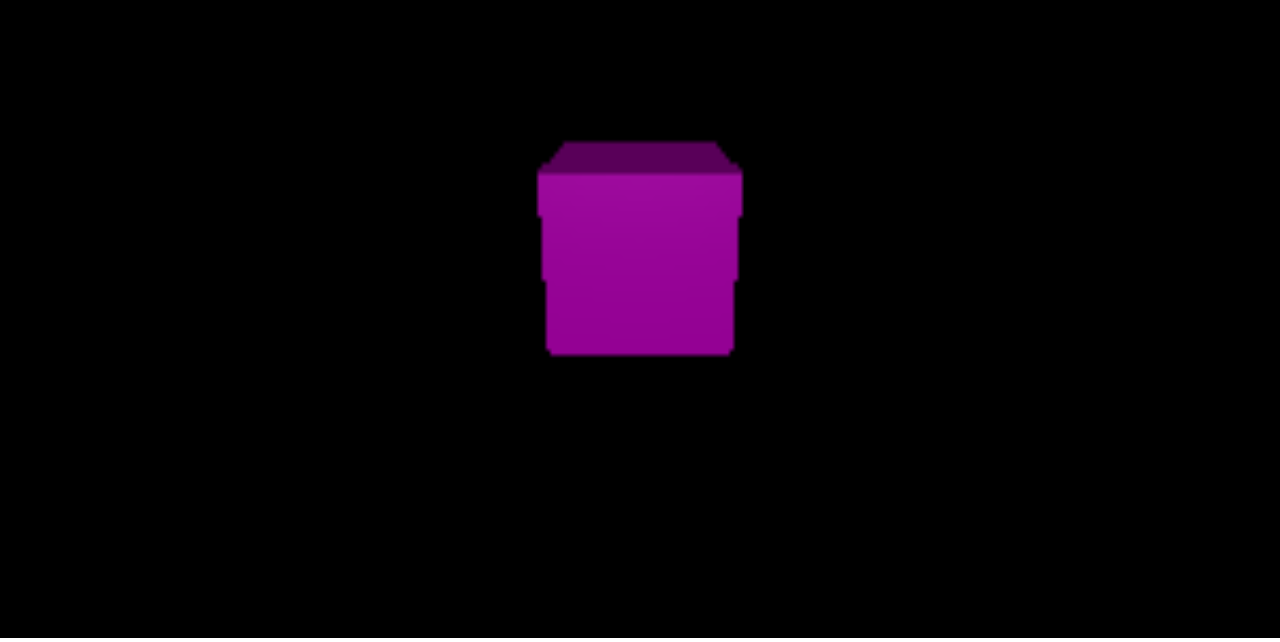
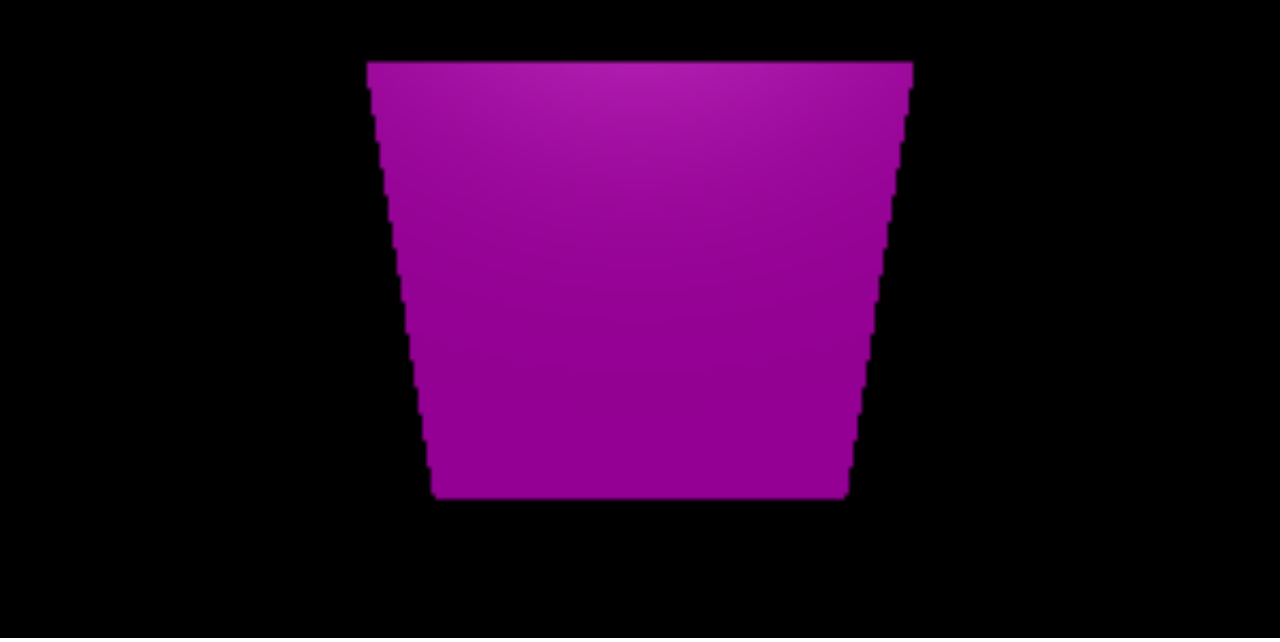
Before and after one commit to JohnAnon9771/Threejs-journey, a website built with Parcel: page index.html in a window 1280 px wide. Shown: the part 162-804 px from the top of the page. Built offline with nearby package versions, Linux system fonts and the light colour scheme.

Commit message:
:sparkles: Finish lesson 08 make my own geometries and understand buffer in geometry

```diff
--- a/index.html
+++ b/index.html
@@ -9,6 +9,6 @@
   </head>
   <body>
     <canvas id="canvas"></canvas>
-    <script src="./scripts/module01/07-cameras.js"></script>
+    <script src="./scripts/module01/08-geometry.js"></script>
   </body>
 </html>
--- /dev/null
+++ b/scripts/module01/08-geometry.js
@@ -0,0 +1,224 @@
+import * as THREE from "three";
+import { OrbitControls } from "three/examples/jsm/controls/OrbitControls";
+// import gsap from "gsap";
+
+// Get canvas element
+const canvasElement = document.getElementById("canvas");
+
+// Define Scene and Camera
+const scene = new THREE.Scene();
+
+const sizes = {
+  width: window.innerWidth,
+  height: window.innerHeight
+};
+
+const fov = 75;
+const aspectRatio = sizes.width / sizes.height;
+const near = 1;
+const far = 1000;
+
+const camera = new THREE.PerspectiveCamera(fov, aspectRatio, near, far);
+// const camera = new THREE.OrthographicCamera(
+//   -2 * aspectRatio,
+//   2 * aspectRatio,
+//   2,
+//   -2,
+//   near,
+//   far
+// );
+camera.position.y = 1;
+camera.position.z = 3;
+
+// Fullscreen with double click
+window.addEventListener("dblclick", () => {
+  // For work with safari
+  const fullscreenElement =
+    document.fullscreenElement || document.webkitFullscreenElement;
+  if (!fullscreenElement) {
+    if (canvasElement.requestFullscreen) {
+      canvasElement.requestFullscreen();
+    } else if (canvasElement.webkitRequestFullscreen) {
+      canvasElement.webkitRequestFullscreen();
+    }
+  } else {
+    if (document.exitFullscreen) {
+      document.exitFullscreen();
+    } else if (document.webkitExitFullscreen) {
+      document.webkitExitFullscreen();
+    }
+  }
+});
+// Controls
+const controls = new OrbitControls(camera, canvasElement);
+controls.enableDamping = true;
+// controls.target.y = 2
+// controls.update()
+
+// const cursor = {
+//   x: 0,
+//   y: 0
+// };
+
+// window.addEventListener("mousemove", (event) => {
+//   // console.log(event.clientX, event.clientY);
+//   cursor.x = event.clientX / sizes.width - 0.5;
+//   cursor.y = event.clientY / sizes.height - 0.5;
+// });
+
+scene.add(camera);
+
+// const geometry = new THREE.BoxGeometry(1, 1, 1, 2, 2, 2);
+const geometry = new THREE.BufferGeometry();
+
+// const vertice1 = new THREE.Vector3(0, 0, 0);
+// const vertice2 = new THREE.Vector3(0, 1, 0);
+// const vertice3 = new THREE.Vector3(1, 0, 0);
+
+const vertices = [
+  // front of cube
+  // triangle 1
+  { pos: [-1, -1, 1], norm: [0, 0, 1], uv: [0, 0] },
+  { pos: [1, -1, 1], norm: [0, 0, 1], uv: [1, 0] },
+  { pos: [-1, 1, 1], norm: [0, 0, 1], uv: [0, 1] },
+  // triangle 2
+  { pos: [-1, 1, 1], norm: [0, 0, 1], uv: [0, 1] },
+  { pos: [1, -1, 1], norm: [0, 0, 1], uv: [1, 0] },
+  { pos: [1, 1, 1], norm: [0, 0, 1], uv: [1, 1] },
+
+  // right
+  // triangle 1
+  { pos: [1, -1, 1], norm: [1, 0, 0], uv: [0, 0] },
+  { pos: [1, -1, -1], norm: [1, 0, 0], uv: [1, 0] },
+  { pos: [1, 1, 1], norm: [1, 0, 0], uv: [0, 1] },
+  // triangle 2
+  { pos: [1, 1, 1], norm: [1, 0, 0], uv: [0, 1] },
+  { pos: [1, -1, -1], norm: [1, 0, 0], uv: [1, 0] },
+  { pos: [1, 1, -1], norm: [1, 0, 0], uv: [1, 1] },
+
+  // back
+  // triangle 1
+  { pos: [1, -1, -1], norm: [0, 0, -1], uv: [0, 0] },
+  { pos: [-1, -1, -1], norm: [0, 0, -1], uv: [1, 0] },
+  { pos: [1, 1, -1], norm: [0, 0, -1], uv: [0, 1] },
+  // triangle 2
+  { pos: [1, 1, -1], norm: [0, 0, -1], uv: [0, 1] },
+  { pos: [-1, -1, -1], norm: [0, 0, -1], uv: [1, 0] },
+  { pos: [-1, 1, -1], norm: [0, 0, -1], uv: [1, 1] },
+
+  // left
+  // triangle 1
+  { pos: [-1, -1, -1], norm: [-1, 0, 0], uv: [0, 0] },
+  { pos: [-1, -1, 1], norm: [-1, 0, 0], uv: [1, 0] },
+  { pos: [-1, 1, -1], norm: [-1, 0, 0], uv: [0, 1] },
+  // triangle 2
+  { pos: [-1, 1, -1], norm: [-1, 0, 0], uv: [0, 1] },
+  { pos: [-1, -1, 1], norm: [-1, 0, 0], uv: [1, 0] },
+  { pos: [-1, 1, 1], norm: [-1, 0, 0], uv: [1, 1] },
+
+  // top
+  // triangle 1
+  { pos: [1, 1, -1], norm: [0, 1, 0], uv: [0, 0] },
+  { pos: [-1, 1, -1], norm: [0, 1, 0], uv: [1, 0] },
+  { pos: [1, 1, 1], norm: [0, 1, 0], uv: [0, 1] },
+  // triangle 2
+  { pos: [1, 1, 1], norm: [0, 1, 0], uv: [0, 1] },
+  { pos: [-1, 1, -1], norm: [0, 1, 0], uv: [1, 0] },
+  { pos: [-1, 1, 1], norm: [0, 1, 0], uv: [1, 1] },
+
+  // bottom
+  // triangle 1
+  { pos: [1, -1, 1], norm: [0, -1, 0], uv: [0, 0] },
+  { pos: [-1, -1, 1], norm: [0, -1, 0], uv: [1, 0] },
+  { pos: [1, -1, -1], norm: [0, -1, 0], uv: [0, 1] },
+  // triangle 2
+  { pos: [1, -1, -1], norm: [0, -1, 0], uv: [0, 1] },
+  { pos: [-1, -1, 1], norm: [0, -1, 0], uv: [1, 0] },
+  { pos: [-1, -1, -1], norm: [0, -1, 0], uv: [1, 1] }
+];
+
+const positions = [];
+const normals = [];
+const uvs = [];
+
+for (const vertex of vertices) {
+  positions.push(...vertex.pos);
+  normals.push(...vertex.norm);
+  uvs.push(...vertex.uv);
+}
+
+const positionNumComponents = 3;
+const normalNumComponents = 3;
+const uvNumComponents = 2;
+
+geometry.setAttribute(
+  "position",
+  new THREE.BufferAttribute(new Float32Array(positions), positionNumComponents)
+);
+geometry.setAttribute(
+  "normal",
+  new THREE.BufferAttribute(new Float32Array(normals), normalNumComponents)
+);
+geometry.setAttribute(
+  "uv",
+  new THREE.BufferAttribute(new Float32Array(uvs), uvNumComponents)
+);
+
+const material = new THREE.MeshPhongMaterial({
+  color: "purple"
+});
+
+const mesh = new THREE.Mesh(geometry, material);
+
+scene.add(mesh);
+
+const light = new THREE.AmbientLight(0x404040);
+const directionalLight = new THREE.DirectionalLight();
+directionalLight.position.z = 4;
+directionalLight.position.y = 2;
+scene.add(light);
+scene.add(directionalLight);
+
+const renderer = new THREE.WebGLRenderer({
+  canvas: canvasElement
+});
+
+window.addEventListener("resize", (event) => {
+  // Update sizes
+  sizes.width = window.innerWidth;
+  sizes.height = window.innerHeight;
+  // Update camera
+  camera.aspect = sizes.width / sizes.height;
+  camera.updateProjectionMatrix();
+  // Update renderer
+  renderer.setSize(sizes.width, sizes.height);
+  renderer.setPixelRatio(Math.min(window.devicePixelRatio, 2));
+});
+
+renderer.render(scene, camera);
+
+// let time = Date.now();
+// const clock = new THREE.Clock();
+// gsap.to(mesh.position, { duration: 1, x: 2 }).repeat();
+
+// Animations
+function tick() {
+  // const currentTime = Date.now();
+  // const deltaTime = currentTime - time;
+  // time = currentTime;
+  // const elapsedTime = clock.getElapsedTime();
+
+  // // Update camera with event mousemove
+  // camera.position.z = Math.cos(cursor.x * Math.PI * 2) + 3;
+  // camera.position.x = Math.sin(cursor.x * Math.PI * 2) + 3;
+  // camera.position.y = -cursor.y * 3;
+  camera.lookAt(mesh.position);
+
+  // Update controls
+  controls.update();
+
+  // Render in each frame
+  renderer.render(scene, camera);
+  window.requestAnimationFrame(tick);
+}
+tick();
```
